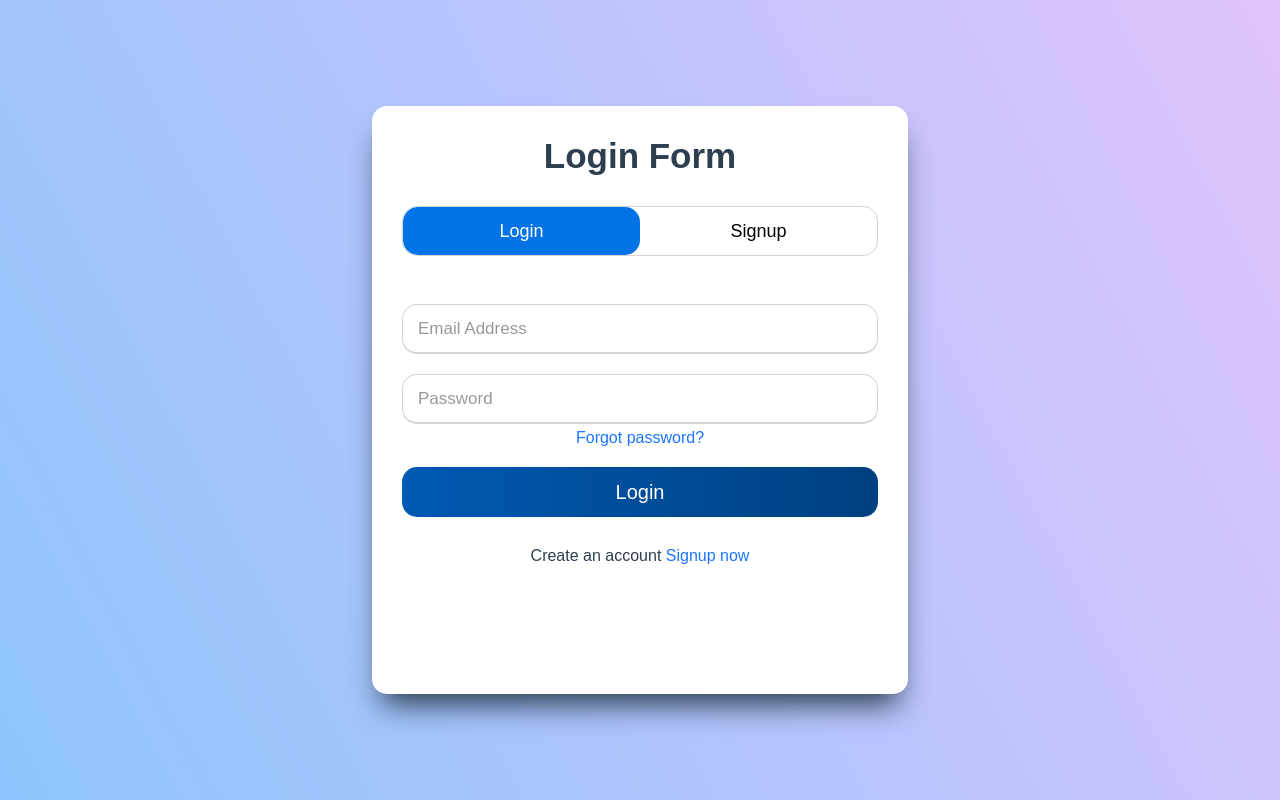
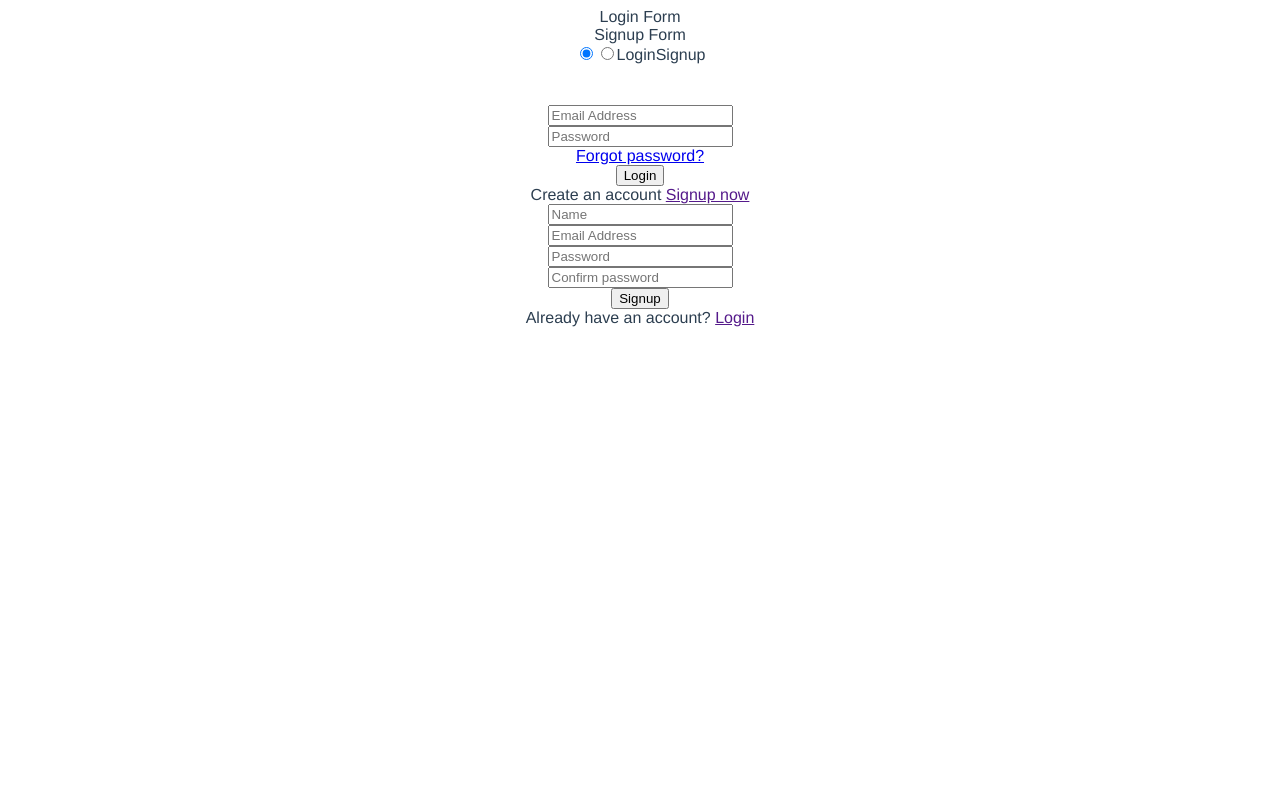
Before and after one commit to onghdzaa/testgit0.4, a Vue app: page /selectmapz in a window 1280 px wide. Built offline with nearby package versions, Linux system fonts and the light colour scheme; what vue3-google-login would draw is missing.

Commit message:
first commit

```diff
--- a/src/components/Logintest-web.vue
+++ b/src/components/Logintest-web.vue
@@ -72,187 +72,5 @@
 //       });
 </script>
 <style>
-*{
-  margin: 0;
-  padding: 0;
-  box-sizing: border-box;
-  font-family: 'Poppins', sans-serif;
-}
-html{
-  display: grid;
-  height: 100%;
-  width: 100%;
-  place-items: center;
-  background-color: #8EC5FC;
-  background-image: linear-gradient(62deg, #8EC5FC 0%, #E0C3FC 100%);
-}
-::selection{
-  background: #1a75ff;
-  color: #fff;
-}
-.wrapper{
-  overflow: hidden;
-  max-width: 590px;
-  background: #fff;
-  padding: 30px;
-  border-radius: 15px;
-  box-shadow: rgb(38, 57, 77) 0px 20px 30px -10px;
-}
-.wrapper .title-text{
-  display: flex;
-  width: 200%;
-}
-.wrapper .title{
-  width: 50%;
-  font-size: 35px;
-  font-weight: 600;
-  text-align: center;
-  transition: all 0.6s cubic-bezier(0.68,-0.55,0.265,1.55);
-}
-.wrapper .slide-controls{
-  position: relative;
-  display: flex;
-  height: 50px;
-  width: 100%;
-  overflow: hidden;
-  margin: 30px 0 10px 0;
-  justify-content: space-between;
-  border: 1px solid lightgrey;
-  border-radius: 15px;
-}
-.slide-controls .slide{
-  height: 100%;
-  width: 100%;
-  color: #fff;
-  font-size: 18px;
-  font-weight: 500;
-  text-align: center;
-  line-height: 48px;
-  cursor: pointer;
-  z-index: 1;
-  transition: all 0.6s ease;
-}
-.slide-controls label.signup{
-  color: #000;
-}
-.slide-controls .slider-tab{
-  position: absolute;
-  height: 100%;
-  width: 50%;
-  left: 0;
-  z-index: 0;
-  border-radius: 15px;
- background-color: #0073e6;
-  transition: all 0.6s cubic-bezier(0.68,-0.55,0.265,1.55);
-}
-input[type="radio"]{
-  display: none;
-}
-#signup:checked ~ .slider-tab{
-  left: 50%;
-}
-#signup:checked ~ label.signup{
-  color: #fff;
-  cursor: default;
-  user-select: none;
-}
-#signup:checked ~ label.login{
-  color: #000;
-}
-#login:checked ~ label.signup{
-  color: #000;
-}
-#login:checked ~ label.login{
-  cursor: default;
-  user-select: none;
-}
- .wrapper .form-container{
-  width: 100%;
-  overflow: hidden;
-}
-.form-container .form-inner{
-  display: flex;
-  width: 200%;
-}
- .form-container .form-inner form{
-  width: 50%;
-  transition: all 0.6s cubic-bezier(0.68,-0.55,0.265,1.55);
-}
-.form-inner form .field{
-  height: 50px;
-  width: 100%;
-  margin-top: 20px;
-}
-.form-inner form .field input{
-  height: 100%;
-  width: 100%;
-  outline: none;
-  padding-left: 15px;
-  border-radius: 15px;
-  border: 1px solid lightgrey;
-  border-bottom-width: 2px;
-  font-size: 17px;
-  transition: all 0.3s ease;
-}
-.form-inner form .field input:focus{
-  border-color: #1a75ff;
-  box-shadow: inset 0 0 3px #fb6aae;
- }
-.form-inner form .field input::placeholder{
-  color: #999;
-  transition: all 0.3s ease;
-}
-form .field input:focus::placeholder{
-  color: #1a75ff;
-}
-.form-inner form .pass-link{
-  margin-top: 5px;
-}
-.form-inner form .signup-link{
-  text-align: center;
-  margin-top: 30px;
-}
-.form-inner form .pass-link a,
-.form-inner form .signup-link a{
-  color: #1a75ff;
-  text-decoration: none;
-}
-.form-inner form .pass-link a:hover,
-.form-inner form .signup-link a:hover{
-  text-decoration: underline;
-}
-form .btn{
-  height: 50px;
-  width: 100%;
-  border-radius: 15px;
-  position: relative;
-  overflow: hidden;
-}
-form .btn .btn-layer{
-  height: 100%;
-  width: 300%;
-  position: absolute;
-  left: -100%;
-  background: -webkit-linear-gradient(right,#003366,#004080,#0059b3
-, #0073e6);
-  border-radius: 15px;
-  transition: all 0.4s ease;;
-}
-form .btn:hover .btn-layer{
-  left: 0;
-}
-form .btn input[type="submit"]{
-  height: 100%;
-  width: 100%;
-  z-index: 1;
-  position: relative;
-  background: none;
-  border: none;
-  color: #fff;
-  padding-left: 0;
-  border-radius: 15px;
-  font-size: 20px;
-  font-weight: 500;
-  cursor: pointer;
- }
+
 </style>
```
